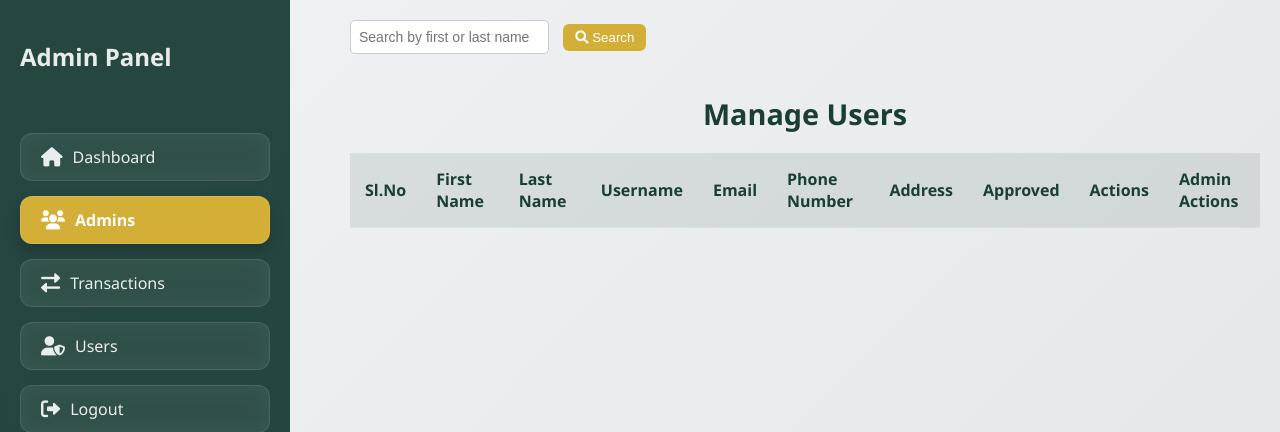
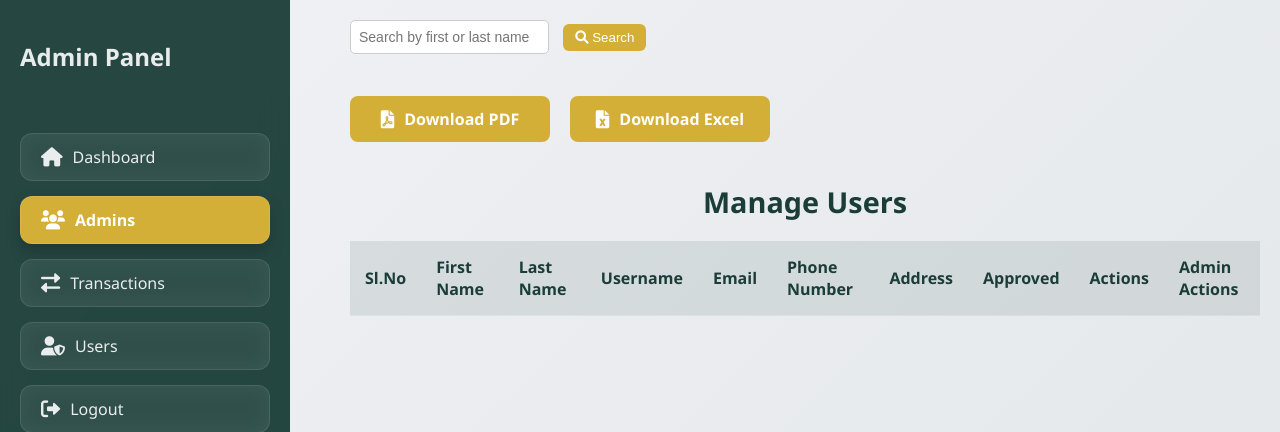
Before and after one commit to nijiya-curions/mufaza-project, a Django app: page /investapp/admin/user-list/ in a window 1280 px wide. Shown: the top 432 px of the page. Run offline with Django 5.2, Linux system fonts and the light colour scheme; lists and menus that the app fills with data are empty; some libraries are stand-ins or nearby versions.

Commit message:
added download options and others

```diff
--- a/investmentproject/investapp/static/css/style.css
+++ b/investmentproject/investapp/static/css/style.css
@@ -82,8 +82,8 @@ textarea.form-control {
     letter-spacing: 0.3px;
     text-transform: uppercase;
     margin: auto;
-    display: block; /* Ensure it's block-level */
-    width: auto;    /* Remove fixed width and allow natural width */
+    display: block;
+    width: auto;
 }
 
 /* Gold Button specific styles */
--- a/investmentproject/investapp/templates/manage_users.html
+++ b/investmentproject/investapp/templates/manage_users.html
@@ -267,6 +267,60 @@
             margin-right: 10px;
         }
 
+.download-container {
+    display: flex;
+    justify-content: left;
+    gap: 20px; /* Space between buttons */
+    margin-top: 20px;
+    flex-wrap: wrap; /* Allows wrapping for smaller screens */
+}
+
+/* Default button styles */
+.download-btn {
+    display: flex;
+    align-items: center;
+    justify-content: center;
+    gap: 10px;
+    padding: 12px 20px;
+    font-size: 16px;
+    font-weight: bold;
+    border: none;
+    border-radius: 8px;
+    cursor: pointer;
+    transition: 0.3s ease-in-out;
+    text-decoration: none;
+    color: white;
+    width: 160px;
+    text-align: center;
+}
+
+/* Icon styling */
+.download-btn i {
+    font-size: 18px;
+}
+
+/* PDF & Excel Button Colors */
+.btn-pdf, .btn-excel {
+    background-color: #d4af37;
+}
+
+.btn-pdf:hover, .btn-excel:hover {
+    background-color: #b79530;
+}
+
+/* Responsive Design */
+@media screen and (max-width: 600px) {
+    .download-container {
+        flex-direction: column; /* Stack buttons on smaller screens */
+        align-items: center;
+    }
+
+    .download-btn {
+        width: 100%; /* Full width on small screens */
+        max-width: 300px; /* Prevents overly large buttons */
+    }
+}
+
 /* responsive */
 
     </style>
@@ -352,7 +406,18 @@
             <button type="submit" class="btn btn-gold">
                 <i class="fas fa-search"></i> Search
             </button>
-        </form>
+        </form><br>
+
+        <div class="download-container">
+            <a href="{% url 'download-users-pdf' %}" class="download-btn btn-pdf">
+                <i class="fas fa-file-pdf"></i> Download PDF
+            </a>
+
+            <a href="{% url 'download-users-excel' %}" class="download-btn btn-excel">
+                <i class="fas fa-file-excel"></i> Download Excel
+            </a>
+        </div>
+
 
         <!-- Manage Users Section - Heading above the table -->
         <h2 class="manage-users-header">Manage Users</h2>
--- a/investmentproject/investapp/urls.py
+++ b/investmentproject/investapp/urls.py
@@ -23,4 +23,6 @@ urlpatterns = [
     path('get-all-users/', views.get_all_users, name='get_all_users'),
     path('export-transactions/',views.export_transactions_pdf, name='export_transactions'),
 
+path('admin/users/download/pdf/',views.download_users_pdf, name='download-users-pdf'),
+    path('admin/users/download/excel/',views.download_users_excel, name='download-users-excel'),
 ] + static(settings.MEDIA_URL, document_root=settings.MEDIA_ROOT)
--- a/investmentproject/investapp/views.py
+++ b/investmentproject/investapp/views.py
@@ -104,8 +104,6 @@ def logout_view(request):
 # Admin view to list all users
 def admin_required(user):
     return user.is_authenticated and user.is_staff
-
-
 @never_cache
 def admin_user_list(request):
     User = get_user_model()
@@ -347,7 +345,6 @@ def reject_transaction(request, transaction_id):
         return redirect('pending_transactions')
 
 
-
 # admin user dahsboard
 def decimal_to_float(value):
     if isinstance(value, Decimal):
@@ -442,6 +439,11 @@ def manage_investment(request):
 @never_cache
 @login_required
 def dashboard_view(request):
+     # Redirect users based on their role
+    if request.user.is_superuser:
+        return redirect('/pineapplepie/')
+    elif request.user.is_staff:
+        return redirect('transaction_list')
     # Handle profile update form submission
     user = request.user
     if request.method == 'POST' and 'update_profile' in request.POST:
@@ -458,11 +460,6 @@ def dashboard_view(request):
     else:
         form = UserProfileUpdateForm(instance=user)
 
-    # Redirect users based on their role
-    if request.user.is_superuser:
-        return redirect('/pineapplepie/')
-    elif request.user.is_staff:
-        return redirect('transaction_list')
 
     # Fetch transactions
     pending_transactions = Transaction.objects.filter(user=request.user, status='pending')
@@ -558,7 +555,6 @@ def get_all_users(request):
     return JsonResponse({'users': user_data})
 
 
-
 # for user dashboard download pdf
 def export_transactions_pdf(request):
     user = request.user
@@ -608,3 +604,90 @@ def export_transactions_pdf(request):
 
     pdf.save()
     return response
+
+
+# to download data on manage_user page by admin
+from django.http import HttpResponse
+from reportlab.lib.pagesizes import letter
+from reportlab.pdfgen import canvas
+from io import BytesIO
+
+def download_users_pdf(request):
+    User = get_user_model()
+    users = User.objects.exclude(is_superuser=True)
+
+    # Create a PDF response
+    response = HttpResponse(content_type='application/pdf')
+    response['Content-Disposition'] = 'attachment; filename="user_list.pdf"'
+
+    buffer = BytesIO()
+    p = canvas.Canvas(buffer, pagesize=letter)
+    width, height = letter
+
+    # Title
+    p.setFont("Helvetica-Bold", 16)
+    p.drawString(200, height - 50, "User List")
+
+    # Table Header
+    p.setFont("Helvetica-Bold", 12)
+    p.drawString(50, height - 80, "ID")
+    p.drawString(100, height - 80, "Username")
+    p.drawString(200, height - 80, "First Name")
+    p.drawString(300, height - 80, "Last Name")
+    p.drawString(400, height - 80, "Phone Number")
+    p.drawString(500, height - 80, "Email")
+    p.drawString(600, height - 80, "Is Staff")
+
+    # Table Data
+    y = height - 100
+    p.setFont("Helvetica", 10)
+    for user in users:
+        p.drawString(50, y, str(user.id))
+        p.drawString(100, y, user.username)
+        p.drawString(200, y, user.first_name or "-")
+        p.drawString(300, y, user.last_name or "-")
+        p.drawString(400, y, user.phone_number or "-")
+        p.drawString(500, y, user.email or "-")
+        p.drawString(600, y, "Yes" if user.is_staff else "No")
+        y -= 20
+
+    p.save()
+    pdf = buffer.getvalue()
+    buffer.close()
+    response.write(pdf)
+    return response
+
+
+import openpyxl
+from django.http import HttpResponse
+
+def download_users_excel(request):
+    User = get_user_model()
+    users = User.objects.exclude(is_superuser=True)
+
+    # Create an Excel workbook and sheet
+    wb = openpyxl.Workbook()
+    ws = wb.active
+    ws.title = "Users"
+
+    # Add headers
+    headers = ["ID", "Username", "First Name", "Last Name","Phone Number","Email", "Is Staff"]
+    ws.append(headers)
+
+    # Add user data
+    for user in users:
+        ws.append([
+            user.id,
+            user.username,
+            user.first_name or "-",
+            user.last_name or "-",
+            user.phone_number or "-",
+            user.email or "-",
+            "Yes" if user.is_staff else "No"
+        ])
+
+    # Create response
+    response = HttpResponse(content_type='application/vnd.openxmlformats-officedocument.spreadsheetml.sheet')
+    response['Content-Disposition'] = 'attachment; filename="user_list.xlsx"'
+    wb.save(response)
+    return response
--- a/investmentproject/requirements.txt
+++ b/investmentproject/requirements.txt
@@ -23,3 +23,4 @@ tzdata==2024.2
 ua-parser==1.0.0
 ua-parser-builtins==0.18.0.post1
 user-agents==2.2.0
+openpyxl-3.1.5
```
Also changed, not shown: investmentproject/investapp/templates/dashboard.html (+43 -37 lines), investmentproject/investapp/templates/manage_investment.html (+5 -4 lines), investmentproject/investapp/templates/pending_approval.html (+8 -3 lines), investmentproject/investapp/templates/pending_transactions.html (+18 -1 lines), investmentproject/investapp/templates/transaction_list.html (+21 -11 lines).
